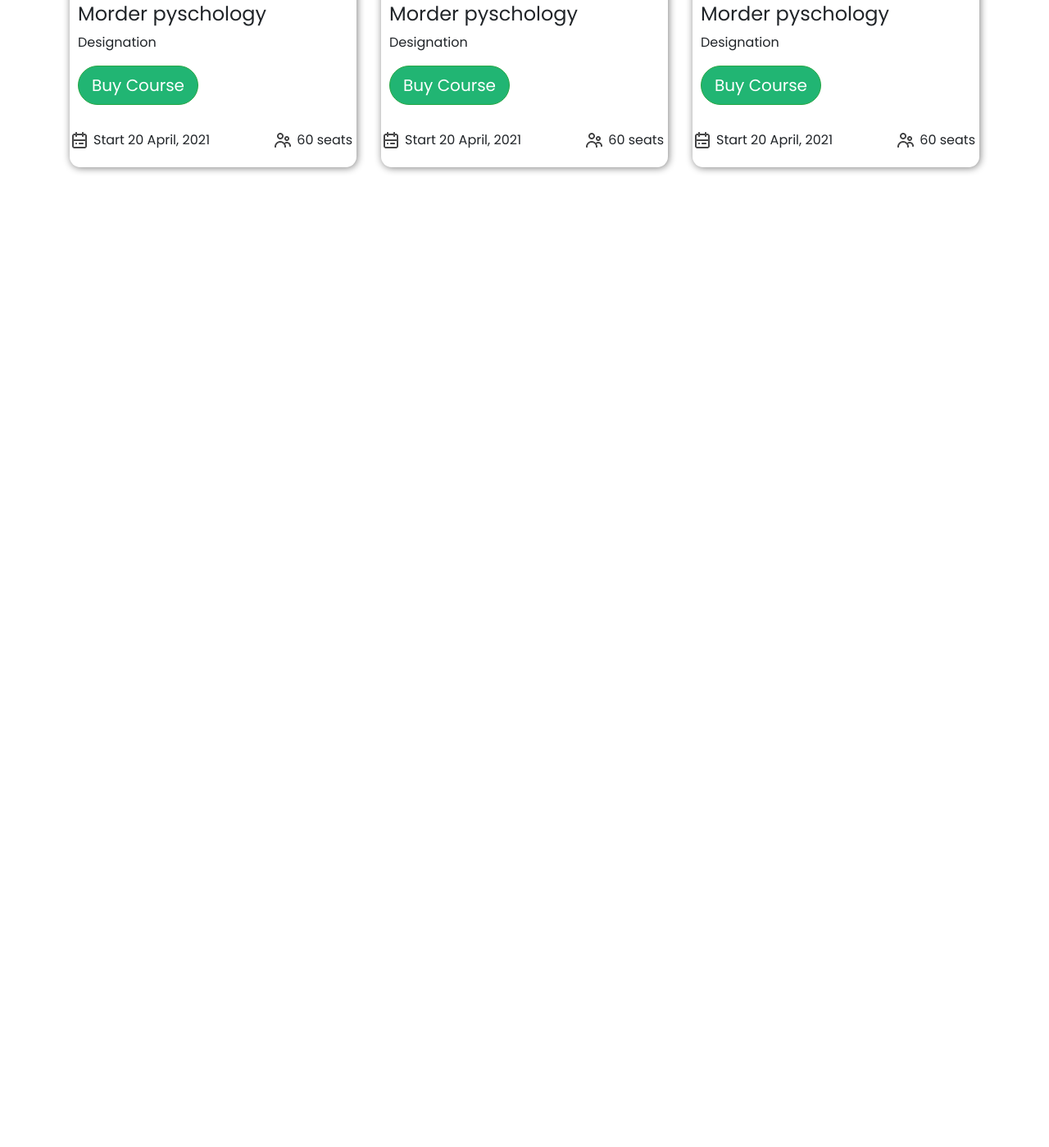
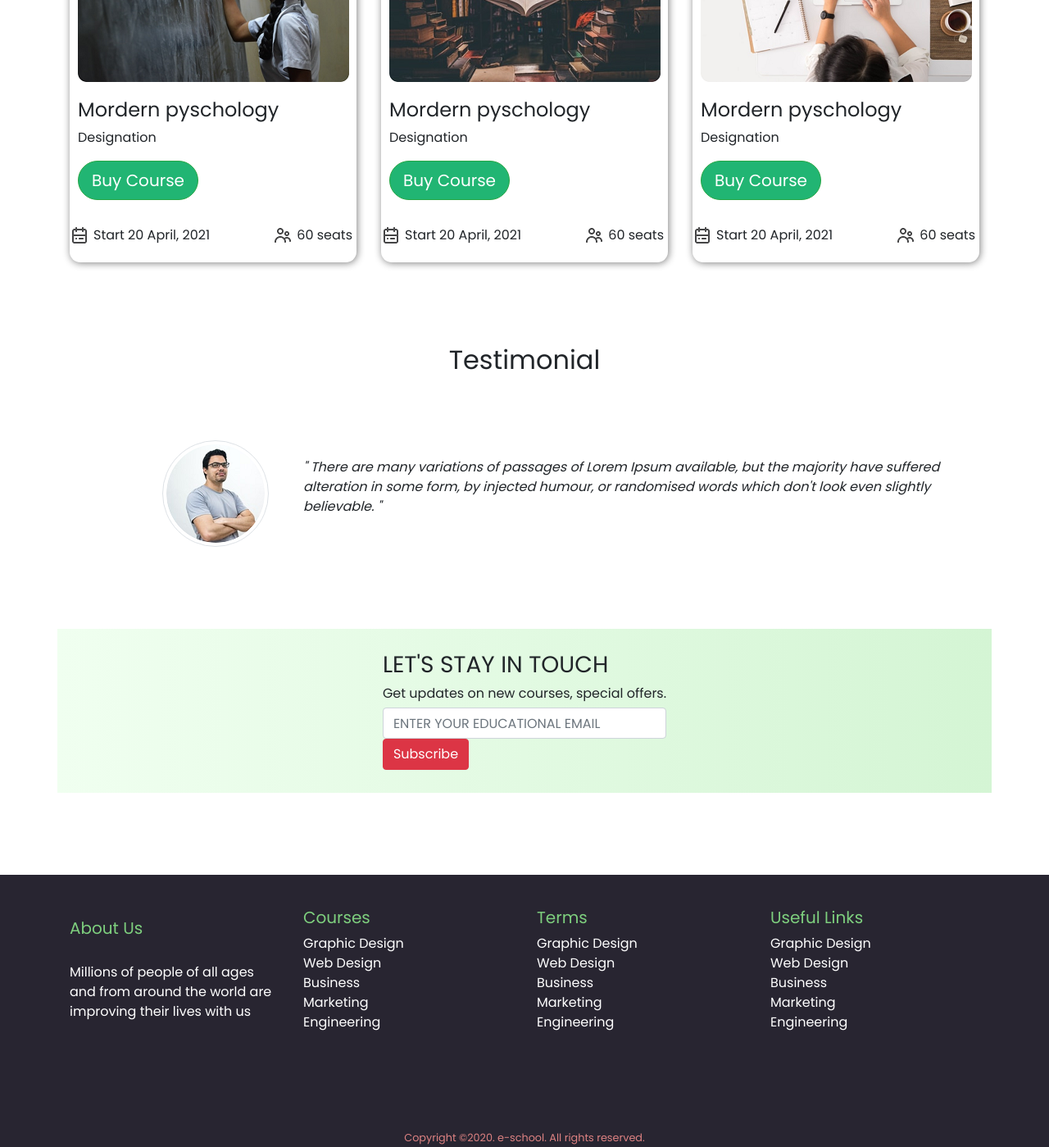
Before and after one commit to s-m-azimul-huq/e-school-online, a plain HTML site: page index.html in a window 1280 px wide. Shown: the part 1260-2659 px from the top of the page at 82% size. Before the commit the page ends 1564 px from the top, so only its background shows below. Drawn offline with nearby package versions, Linux system fonts and the light colour scheme.

Commit message:
Final website

```diff
--- a/index.html
+++ b/index.html
@@ -3,7 +3,7 @@
 <head>
     <meta charset="UTF-8">
     <meta name="viewport" content="width=device-width, initial-scale=1.0">
-    <title>E-school</title>
+    <title>E-school | Build Skills with Online Courses</title>
     <link rel="stylesheet" href="https://stackpath.bootstrapcdn.com/bootstrap/4.5.0/css/bootstrap.min.css" integrity="sha384-9aIt2nRpC12Uk9gS9baDl411NQApFmC26EwAOH8WgZl5MYYxFfc+NcPb1dKGj7Sk" crossorigin="anonymous">
     <link rel="stylesheet" href="style.css">
     <link rel="shortcut icon" href="icon/Logo.PNG" type="image/x-icon">
@@ -15,29 +15,29 @@
   <div class="container">
     <div class="row">
         <div class="col-md-12">
-            <nav class="navbar  navbar-expand-xl  navbar-light ">
+            <nav class="navbar  navbar-expand-lg  navbar-light">
                 <a class="navbar-brand mb-0 h1" href="#">
                     <img class="logo" src="icon/Logo.PNG" alt="">
                 </a>
-                <button class="navbar-toggler" type="button" data-toggle="collapse" data-target="#avbarNav" aria-controls="navbarNav" aria-expanded="false" aria-label="Toggle navigation">
+                <button class="navbar-toggler" type="button" data-toggle="collapse" data-target="#navbarNav" aria-controls="navbarNav" aria-expanded="false" aria-label="Toggle navigation">
                   <span class="navbar-toggler-icon"></span>
                 </button>
-                <div class="collapse navbar-collapse d-flex justify-content-end" id="navbarNav">
-                  <ul class="navbar-nav my-lg-0 mb-0 h4">
-                    <li class="nav-item active">
-                      <a class="nav-link" href="#">Books <span class="sr-only">(current)</span></a>
+                <div class="collapse navbar-collapse  justify-content-end collapse show" id="navbarNav">
+                    <ul class="navbar-nav h5">
+                      <li class="nav-item active">
+                      <a class="nav-link" href="#books">Books <span class="sr-only">(current)</span></a>
                     </li>
                     <li class="nav-item active">
-                      <a class="nav-link" href="#">Courses</a>
+                      <a class="nav-link" href="#courses">Courses</a>
                     </li>
                     <li class="nav-item active">
-                      <a class="nav-link" href="#">Others</a>
+                      <a class="nav-link" href="#others">Others</a>
                     </li>
                     <li class="nav-item active">
-                      <a class="nav-link" href="#">Blog</a>
+                      <a class="nav-link" href="#blog">Blog</a>
                     </li>
                     <li>
-                    <button class="btn btn-success  btn-lg sign-in" href="#"role="button">Sign In</button>
+                    <button class="btn btn-success  btn-lg sign-in" href="#" role="button">Sign In</button>
                     </li>
                   </ul>
                 </div>
@@ -107,14 +107,18 @@
 </section>
 
 <!-- Courses Section -->
-<section>
-<div class="container">
+<section id="courses">
+   <header class="d-flex justify-content-center online-course ">
+     <h2>Online Courses</h2>
+   </header>
+
+  <div class="container">
   <div class="row">
     <div class="col-md-4">
       <div class="box ">
         <img class="center" src="photos/Morder pyschology.png" alt="">
         <div class="box-body ">
-          <h5>Morder pyschology</h5>
+          <h5>Mordern pyschology</h5>
           <p>Designation</p>
           <button class="btn btn-success  btn-lg sign-in" href="#"role="button">Buy Course</button>
         </div>
@@ -136,7 +140,7 @@
       <div class="box">
         <img class="center" src="photos/Morder psyc.png" alt="">
         <div class="box-body">
-          <h5>Morder pyschology</h5>
+          <h5>Mordern pyschology</h5>
           <p>Designation</p>
           <button class="btn btn-success  btn-lg sign-in" href="#"role="button">Buy Course</button>
         </div>
@@ -158,7 +162,7 @@
       <div class="box">
         <img class="center" src="photos/Morder pychons.png" alt="">
         <div class="box-body">
-          <h5>Morder pyschology</h5>
+          <h5>Mordern pyschology</h5>
           <p>Designation</p>
           <button class="btn btn-success  btn-lg sign-in" href="#"role="button">Buy Course</button>
         </div>
@@ -178,14 +182,90 @@
     </div>
   </div>
 </div>
+</div>
+</section>
 
+<!-- Testimonial -->
+<section id="blog">
+<header class="d-flex justify-content-center online-course">
+  <h2>Testimonial</h2>
+</header>
+<div class="container">
+  <div class="row d-flex align-items-center">
+    <div class="col-md-3 d-flex justify-content-center">
+    <img class="man-img img-fluid img-thumbnail" src="photos/Man.png" alt="">
+    </div>
+    <div class="col-md-9">
+      <p class="font-italic">" There are many variations of passages of Lorem Ipsum available, but the
+        majority have suffered alteration in some form, by injected humour,
+       or randomised words which don't look even slightly believable. "</p>
+    </div>
+  </div>
+</div>
+</section>
 
-  </div>
+<!-- Bouns section and also included in many element.-->
+<!--Subcribe -->
+<section class="container d-flex justify-content-center align-items-center" id="subscribe"">
+    <div id="others">
+    <h3>LET'S STAY IN TOUCH</h3>
+   <h6>Get updates on new courses, special offers.</h6>
+   <input class="form-control" type="text" name="" placeholder="ENTER YOUR EDUCATIONAL EMAIL" id="">
+
+   <button class="btn btn-danger btn-md">Subscribe</button>
+   </div>
 </section>
 
 
+<!-- Footer -->
+<section class="footer-sec" >
+    <div class="footer-bg ">
+      <div class="container">
+        <div class="row footer-row d-flex justify-content-between align-items-center ">
+            <div class="col-md-3 ">
+                        <h5 class="about-us-head">About Us</h5>
+                        <p>Millions of people of all ages and from around
+                          the world are improving their lives with us</p>
+            </div>
+            <div class="col-md-3">
+                        <h5>Courses</h6>
+                        <p>
+                          Graphic Design <br>
+                          Web Design <br>
+                           Business  <br>
+                           Marketing <br>
+                          Engineering <br>
+                        </p>
+            </div>
+            <div class="col-md-3">
+                        <h5>Terms</h5>
+                        <p>
+                          Graphic Design <br>
+                          Web Design <br>
+                           Business  <br>
+                           Marketing <br>
+                          Engineering <br>
+                        </p>
+            </div>
+            <div class="col-md-3">
+               <h5>Useful Links</h5>
+                <p>
+                   Graphic Design <br>
+                    Web Design <br>
+                    Business  <br>
+                    Marketing <br>
+                    Engineering <br>
+                  </p>
+            </div>
+     </div>
+</div>
+<!-- copyright -->
+<footer>
+  <small > Copyright ©2020. e-school. All rights reserved. </small>
+</footer>
 
-
+    </div>
+</section>
 
 
 <!-- JS -->
--- a/style.css
+++ b/style.css
@@ -49,9 +49,8 @@ border-radius: 10px;
 .about-school:hover{
     transform: scale(1.01);
 }
-.online-course:hover{
-font-size: 40px;
-color: gold;
+.online-course h2:hover{
+color:#51ea51;
 }
 .course-card{
   width: 100%!important;
@@ -82,3 +81,36 @@ color: gold;
   margin: auto;
  padding: 10px;
 }
+.online-course{
+    font-size: 36px;
+    margin-bottom: 70px;
+}
+.man-img{
+    margin-left: 100px;
+  border-radius: 4.25rem;
+}
+.footer-bg{
+    background-color: #282531!important;
+    color: white;
+}
+footer{
+    text-align: center;
+    color: #dd8282;
+}
+.footer-row{
+    padding-top: 40px;
+}
+#subscribe{
+    background-image: linear-gradient(to right,#F0FFF0,#d4f5d4);
+    height: 200px;
+}
+#subcribe h6{
+    color:gray;
+}
+.about-us-head{
+    margin-bottom: 30px!important;
+}
+.footer-sec h5{
+    font-size: 20px;
+    color: #7ecf7e;
+}
```
